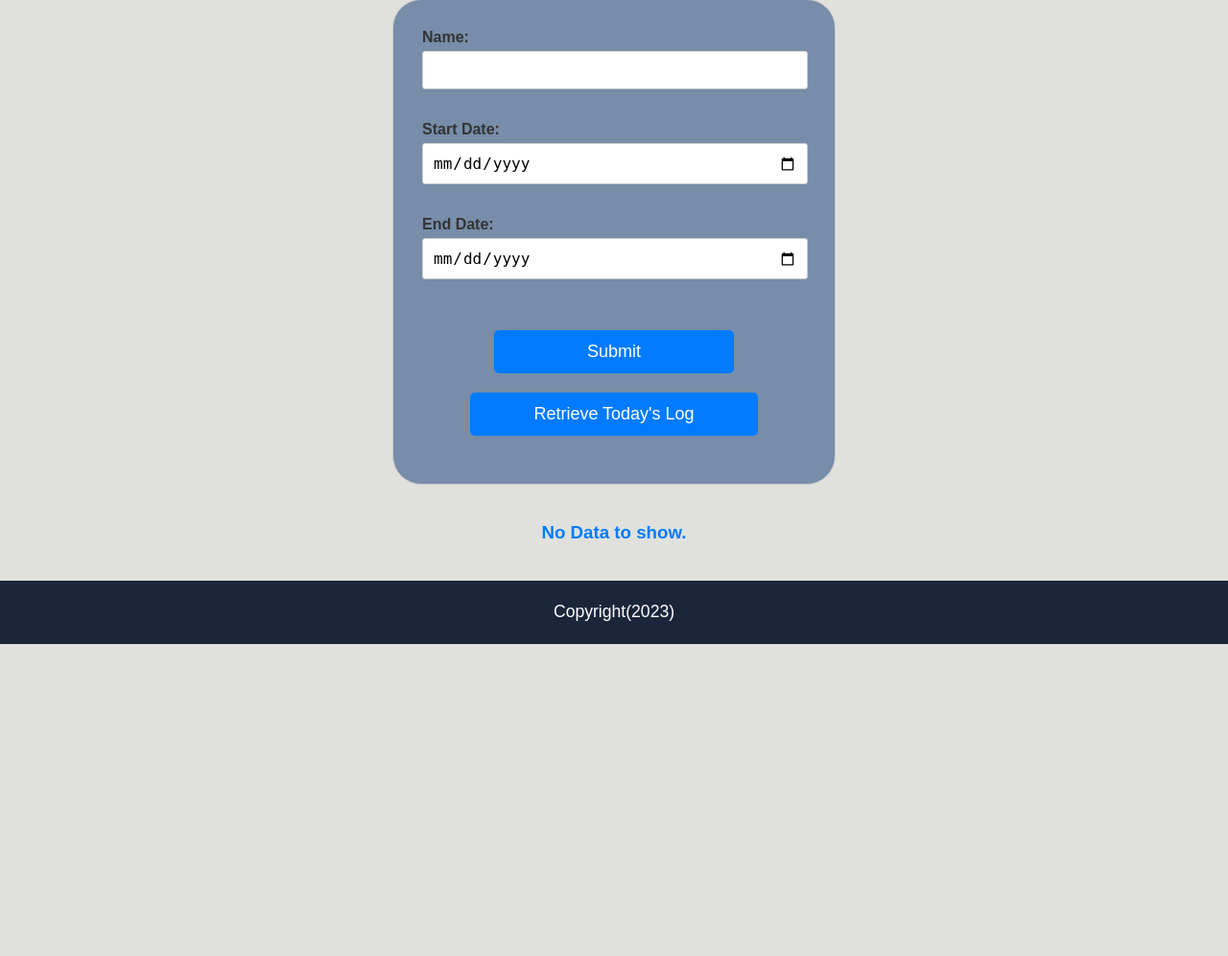
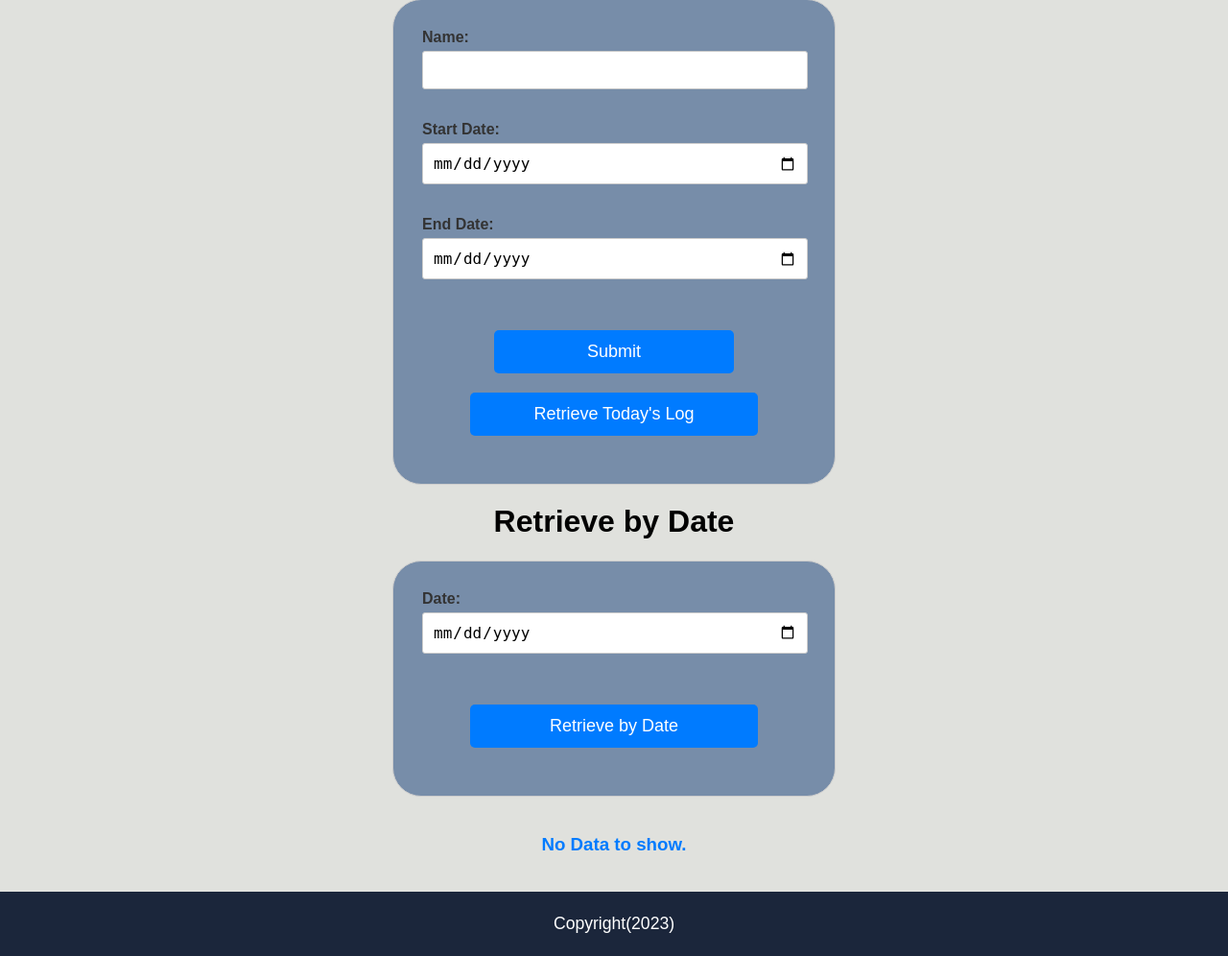
Before and after one commit to materialSlime/water_tanker_logger, a Flask app: page /retrieve in a window 1280 px wide. Shown: the part 142-1138 px from the top of the page at 96% size. Before the commit the page ends 813 px from the top, so only its background shows below. Run offline with Flask 3, Linux system fonts and the light colour scheme.

Commit message:
Added button on retrieve.html to retrieve by date with modified function in main.py for retrieve_page function

```diff
--- a/main.py
+++ b/main.py
@@ -102,6 +102,13 @@ def entry_page():
 @app.route("/retrieve", methods=["GET", "POST"])
 def retrieve_page():
     if request.method == "POST":
+        if request.form.get('logs_by_date') == "Retrieve by Date":
+            data = pd.read_csv('./logs.csv')
+            date = request.form.get('specified-date')
+            in_range = data_in_range_date(data, date, date)
+            return render_template("retrieve.html", footer_cpr_year=current_year,
+                                   data_table=in_range, data_table_bool=True, amount_sum=get_amount_sum(in_range))
+
         if request.form.get('logs_today') == "Retrieve Today's Log":
             data = pd.read_csv('./logs.csv')
             today = datetime.now().strftime("%Y-%m-%d")
--- a/templates/retrieve.html
+++ b/templates/retrieve.html
@@ -25,6 +25,15 @@
                 <input class="button" name="submit" value="Submit" type="submit">
                 <input class="today_btn button" formnovalidate name="logs_today" value="Retrieve Today's Log" type="submit">
             </form>
+
+            <h1>Retrieve by Date</h1>
+            <form method="post">
+                <label for="specified-date">Date:</label>
+                <input type="date" id="specified-date" name="specified-date" required><br><br>
+                <input class="today_btn button" name="logs_by_date" value="Retrieve by Date" type="submit">
+            </form>
+
+
         </div>
         <div id="response">
             {% if data_table_bool %}
```
